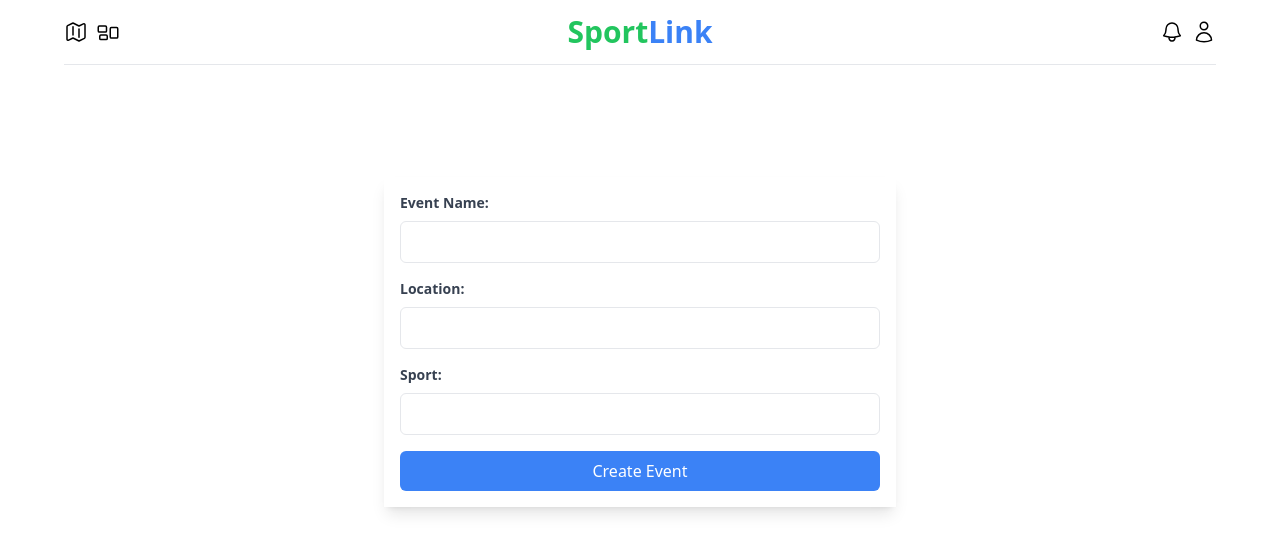
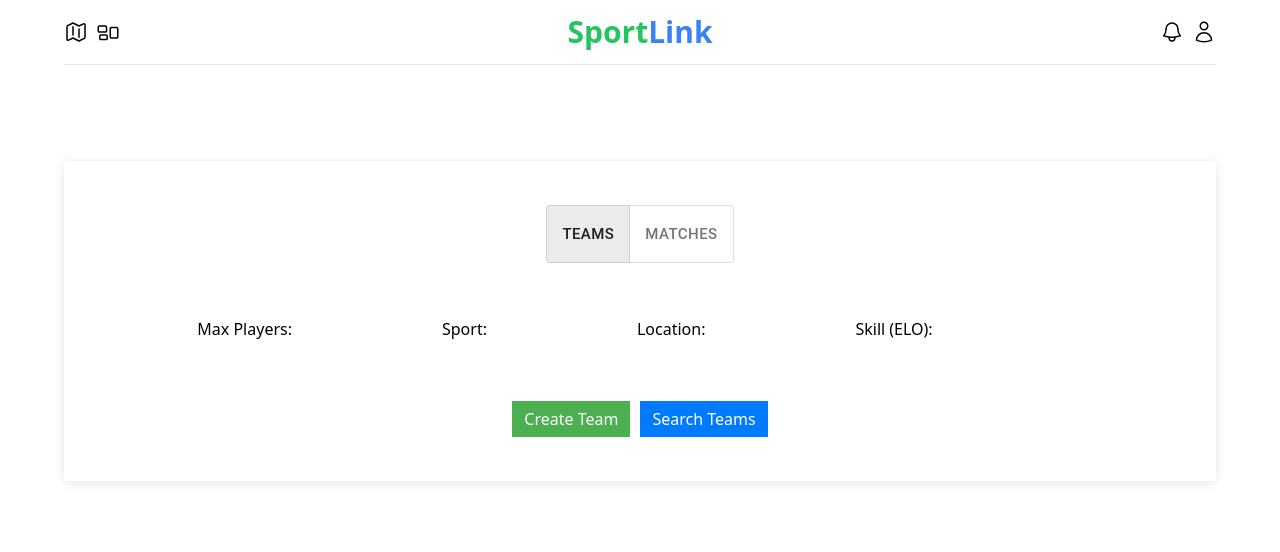
Before and after one commit to Arty5654/SportLink, a Next.js app in the folder web/: page /games in a window 1280 px wide. Shown: the top 552 px of the page. Built offline with nearby package versions, Linux system fonts and the light colour scheme.

Commit message:
Completed Query UI

```diff
--- /dev/null
+++ b/web/app/games/gamesStyles.css
@@ -0,0 +1,86 @@
+.team-page {
+    width: 300px;
+    margin: 0 auto;
+    padding: 20px;
+    box-shadow: 0 0 10px rgba(0,0,0,0.1);
+    text-align: center;
+  }
+
+.wrap-all input {
+    width: 150px;             /* Adjust width */
+    height: 30px;             /* Adjust height */
+    padding: 4px 8px;         /* Adjust internal padding */
+    font-size: 14px;          /* Adjust font size */
+    /* Other styles as required... */
+}
+
+.create-btn {
+    background-color: #4CAF50; /* green color */
+    color: white;
+    border: none;
+    transition: background-color 0.3s;
+}
+
+.create-btn:hover {
+    background-color: #45a049; /* slightly darker green for hover */
+}
+
+.join-btn {
+    background-color: #007BFF; /* blue color */
+    color: white;
+    border: none;
+    transition: background-color 0.3s;
+}
+
+.join-btn:hover {
+    background-color: #0056b3; /* slightly darker blue for hover */
+}
+
+
+
+
+
+
+.header-container {
+    display: flex;
+    justify-content: space-between;  /* distribute items evenly */
+    width: 100%;
+    padding: 10px 20px;
+}
+.padding-containers {
+    padding: 10px 20px;
+
+}
+.wrap-all {
+    display: flex;               /* Make it a flex container */
+    flex-direction: column;      /* Stack children vertically */
+    align-items: center;         /* Center children horizontally */
+    justify-content: center;     /* Center children vertically */
+    box-shadow: 0 2px 10px rgba(0,0,0,0.1);
+    padding: 10px 20px;
+}
+
+
+.input-group {
+    display: flex;
+    align-items: left;  /* vertically aligns the items in the middle */
+    margin: 0 10px;  /* give some spacing between groups */
+}
+
+.input-group label {
+    margin-right: 10px;  /* spacing between label and input */
+}
+
+.input-group input {
+    width: auto; /* overrides previous full width */
+    flex: 1; /* takes up remaining space after the label */
+    margin: 0; /* overrides previous margin */
+}
+.button-group {
+    display: flex;
+    gap: 10px;  /* spacing between buttons */
+}
+
+.button-group button {
+    padding: 6px 12px;  /* adjust padding for header-sized buttons */
+}
--- a/web/app/games/page.js
+++ b/web/app/games/page.js
@@ -7,20 +7,102 @@ Created: Oct 9, 2023
 
 "use client"
 
-import React from 'react';
-import Events from './events';
+import { useState, useEffect, useContext } from "react";
+import { UserContext } from "@app/UserContext";
+import Selection from "./selectionTool"
+import Search from "./search"
 
 export default function Games() {
 
+    /* Selection Tool */
+    const [alignment, setAlignment] = useState("Teams");
 
+    /* Fields */
+    const [maxPlayers, setMaxPlayers] = useState('');
+    const [sport, setSport] = useState('');
+    const [location, setLocation] = useState('');
+    const [skill, setSkill] = useState('');
+
+    /* User */
+
+    /* API Calls */
+    const createTeam = async () => {
+
+        const Query = { maxPlayers: maxPlayers, sport: sport, location: location, skill: skill};
+
+        try {
+            const response = await axios.post('http://localhost:5000/', Query);
+
+            // Handle success (e.g., show a message or update state)
+            console.log(response.data);
+        } catch (error) {
+            // Handle error (e.g., show an error message)
+            console.error("Error creating team:", error);
+        }
+    };
+    const createEvent = async () => {
+
+        const Query = { maxPlayers: maxPlayers, sport: sport, location: location, skill: skill};
+
+        try {
+            const response = await axios.post('http://localhost:5000/', Query);
+
+            // Handle success (e.g., show a message or update state)
+            console.log(response.data);
+        } catch (error) {
+            // Handle error (e.g., show an error message)
+            console.error("Error creating event:", error);
+        }
+    };
+    const joinTeam = async () => {
+
+        const Query = { maxPlayers: maxPlayers, sport: sport, location: location, skill: skill};
+
+        try {
+            const response = await axios.post('http://localhost:5000/', Query);
+
+            // Handle success (e.g., show a message or update state)
+            console.log(response.data);
+        } catch (error) {
+            // Handle error (e.g., show an error message)
+            console.error("Error joining team:", error);
+        }
+    };
+    const joinEvent = async () => {
+
+        const Query = { maxPlayers: maxPlayers, sport: sport, location: location, skill: skill};
+
+        try {
+            const response = await axios.post('http://localhost:5000/', Query);
+
+            // Handle success (e.g., show a message or update state)
+            console.log(response.data);
+        } catch (error) {
+            // Handle error (e.g., show an error message)
+            console.error("Error joining event:", error);
+        }
+    };
     return (
+        <div className="wrap-all">
+            <br/>
 
-        <div>
+            <div className="padding-containers">
+                <Selection setAlignment={setAlignment} alignment={alignment} />
+            </div>
+            <br/>
+            <div className="padding-containers">
+                <Search setMaxPlayers={setMaxPlayers} maxPlayers={maxPlayers} sport={sport} setSport={setSport} location={location} setLocation={setLocation} skill={skill} setSkill={setSkill}/>
+            </div>
+            <br/>
 
+            <div className="button-group padding-containers">
+                { alignment == "Teams" && <button className="create-btn" >Create Team</button>}
+                { alignment == "Teams" && <button className="join-btn">Search Teams</button>}
+                { alignment == "Events" && <button className="create-btn">Create Event</button>}
+                { alignment == "Events" && <button className="join-btn">Search Event</button>}
+            </div>
+            <br/>
 
-            <div>
-                <Events />
-            </div>
         </div>
     );
 }
--- /dev/null
+++ b/web/app/games/search.js
@@ -0,0 +1,40 @@
+import React, { useState } from 'react';
+import './gamesStyles.css'; // Assuming you've named the CSS file TeamPage.css
+
+const Search = ({maxPlayers, setMaxPlayers, sport, setSport, skill, setSkill, location, setLocation}) => {
+
+  return (
+    <div className="header-container">
+        <label>Max Players:</label>
+        <input
+            type="number"
+            value={maxPlayers}
+            onChange={e => setMaxPlayers(e.target.value)}
+        />
+
+        <label>Sport:</label>
+        <input
+            type="text"
+            value={sport}
+            onChange={e => setSport(e.target.value)}
+        />
+
+        <label>Location:</label>
+        <input
+            type="text"
+            value={location}
+            onChange={e => setLocation(e.target.value)}
+        />
+
+        <label>Skill (ELO):</label>
+        <input
+            type="number"
+            value={skill}
+            onChange={e => setSkill(e.target.value)}
+        />
+
+    </div>
+  );
+}
+
+export default Search;
--- /dev/null
+++ b/web/app/games/selectionTool.js
@@ -0,0 +1,31 @@
+import * as React from 'react';
+
+import ToggleButton from '@mui/material/ToggleButton';
+import ToggleButtonGroup from '@mui/material/ToggleButtonGroup';
+
+//Code from https://mui.com/material-ui/react-toggle-button/
+
+export default function ToggleButtons({ alignment, setAlignment }) {
+
+  const handleAlignment = (event, newAlignment) => {
+    setAlignment(newAlignment);
+    console.log(newAlignment)
+  };
+
+  return (
+    <ToggleButtonGroup
+      value={alignment}
+      exclusive
+      onChange={handleAlignment}
+      aria-label="text alignment"
+      size="large"
+    >
+      <ToggleButton value="Teams" aria-label="left aligned">
+        Teams
+      </ToggleButton>
+      <ToggleButton value="Events" aria-label="right aligned">
+        Matches
+      </ToggleButton>
+    </ToggleButtonGroup>
+  );
+}
--- a/web/package.json
+++ b/web/package.json
@@ -9,6 +9,8 @@
     "lint": "next lint"
   },
   "dependencies": {
+    "@mui/lab": "^5.0.0-alpha.148",
+    "@mui/material": "^5.14.13",
     "@react-oauth/google": "^0.11.1",
     "axios": "^1.5.1",
     "bcrypt": "^5.1.1",
```
Also changed, not shown: 1 other file (tests, documents, lock files or other folders).
